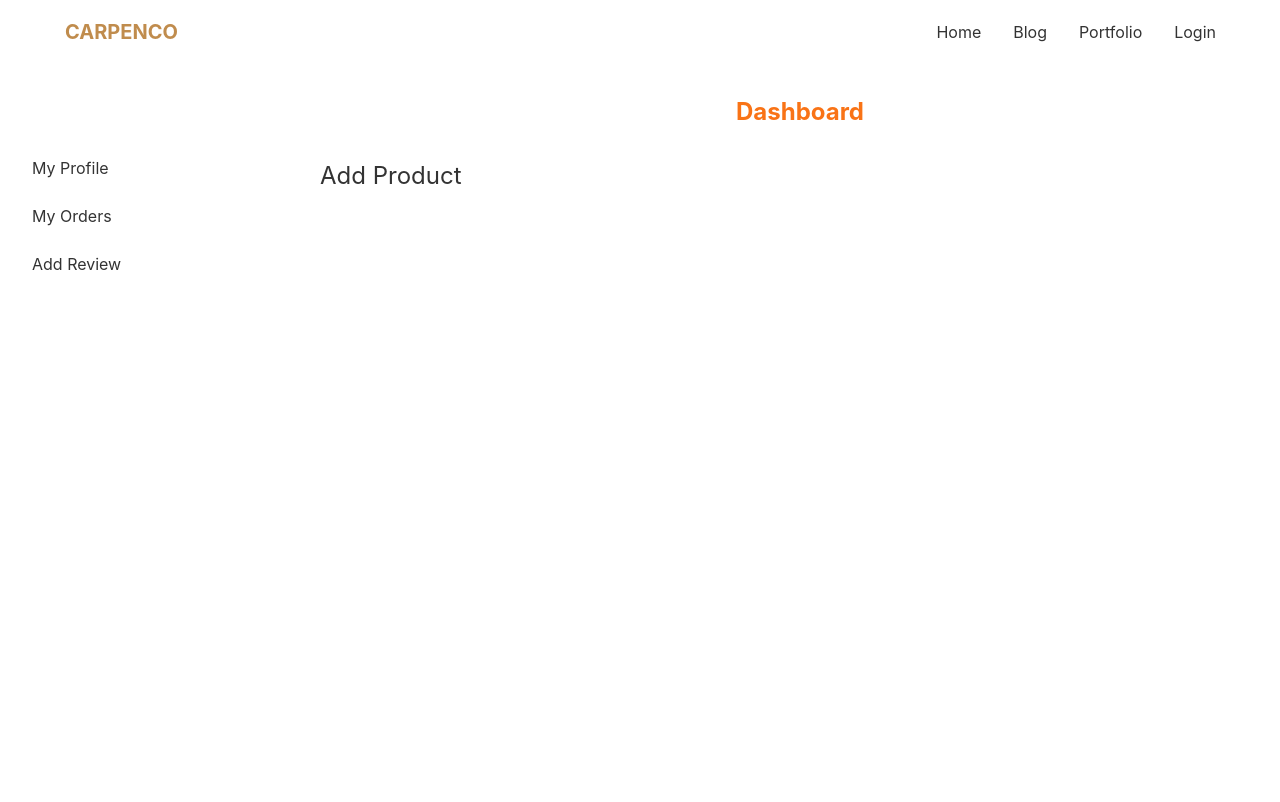
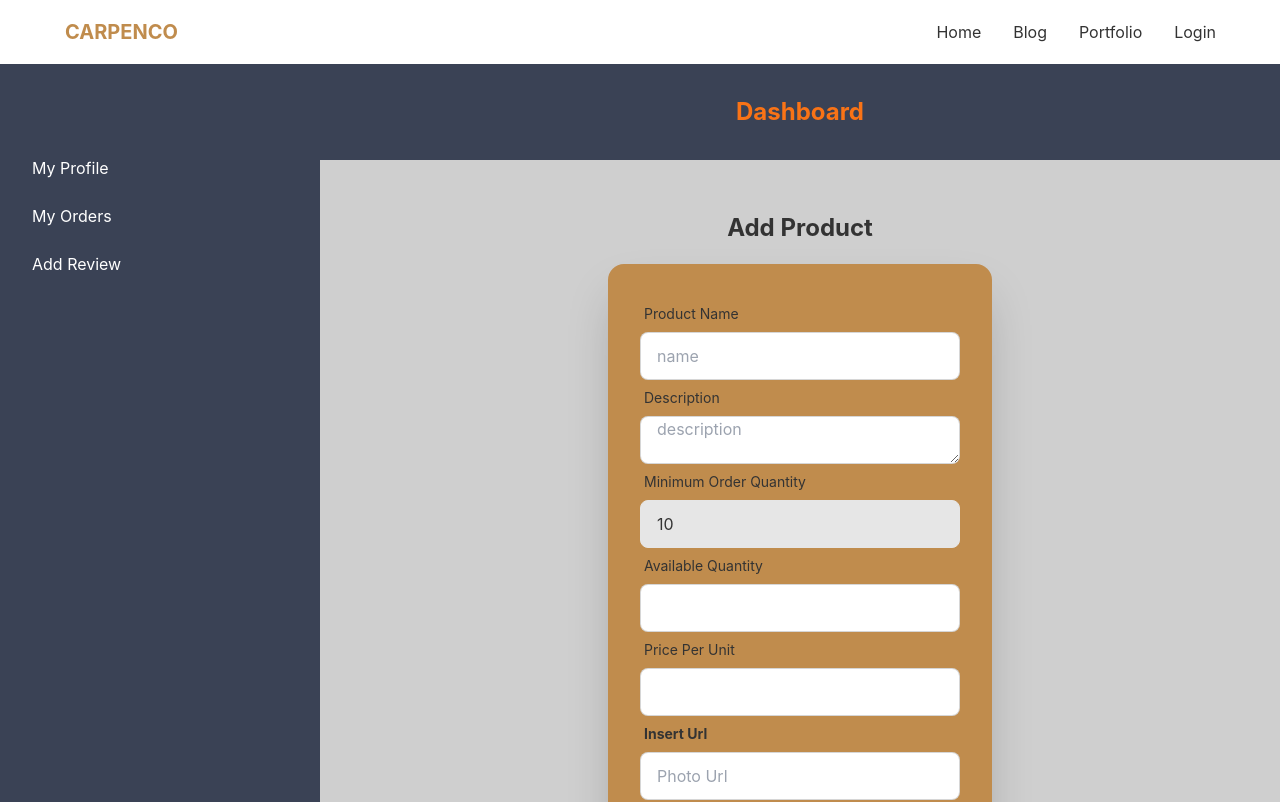
Before and after one commit to abrakib942/carpenter-tools, a React (Create React App) app: page /dashboard/add-product in a window 1280 px wide. Shown: the top 802 px of the page. Built offline with nearby package versions, Linux system fonts and the light colour scheme; no server answers; the HTML template or start-up script is replaced by a standard one.

Commit message:
add product done

```diff
--- a/src/App.js
+++ b/src/App.js
@@ -21,6 +21,7 @@ import Purchase from "./pages/Purchase";
 import { ToastContainer } from "react-toastify";
 import "react-toastify/dist/ReactToastify.css";
 import Portfolio from "./pages/Portfolio";
+import RequireAdmin from "./pages/login/RequireAdmin";
 
 function App() {
   return (
@@ -48,7 +49,14 @@ function App() {
           <Route path="review" element={<AddReview />} />
           <Route path="manage-order" element={<ManageOrders />} />
           <Route path="add-product" element={<AddProduct />} />
-          <Route path="make-admin" element={<MakeAddmin />} />
+          <Route
+            path="make-admin"
+            element={
+              <RequireAdmin>
+                <MakeAddmin />
+              </RequireAdmin>
+            }
+          />
           <Route path="manage-product" element={<ManageProduct />} />
           <Route path="profile" element={<MyProfile />} />
         </Route>
--- a/src/hooks/useAdmin.js
+++ b/src/hooks/useAdmin.js
@@ -2,6 +2,7 @@ import { useEffect, useState } from "react";
 
 const useAdmin = (user) => {
   const [admin, setAdmin] = useState(false);
+  const [adminLoading, setAdminLoading] = useState(true);
   useEffect(() => {
     const email = user?.email;
     if (email) {
@@ -9,10 +10,11 @@ const useAdmin = (user) => {
         .then((res) => res.json())
         .then((data) => {
           setAdmin(data.admin);
+          setAdminLoading(false);
         });
     }
   }, [user]);
-  return [admin];
+  return [admin, adminLoading];
 };
 
 export default useAdmin;
--- a/src/pages/Dashboard/AddProduct.js
+++ b/src/pages/Dashboard/AddProduct.js
@@ -1,9 +1,137 @@
-import React from "react";
+import React, { useRef } from "react";
+import { toast } from "react-toastify";
 
 const AddProduct = () => {
+  const nameRef = useRef();
+  const desRef = useRef();
+  const minRef = useRef();
+  const availableRef = useRef();
+  const priceRef = useRef();
+  const imgRef = useRef();
+
+  const handleAdd = (event) => {
+    event.preventDefault();
+
+    const name = nameRef.current.value;
+    const description = desRef.current.value;
+    const minOrderQuantity = minRef.current.value;
+    const availableQuantity = availableRef.current.value;
+    const price = priceRef.current.value;
+    const img = imgRef.current.value;
+
+    const addProduct = {
+      name,
+      description,
+      minOrderQuantity: Number(minOrderQuantity),
+      availableQuantity: Number(availableQuantity),
+      price: Number(price),
+      img,
+    };
+
+    fetch("http://localhost:5000/tool", {
+      method: "POST",
+      headers: {
+        "content-type": "application/json",
+      },
+      body: JSON.stringify(addProduct),
+    })
+      .then((res) => res.json())
+      .then((data) => {
+        if (data.insertedId) {
+          toast.success("Product added Successfully");
+
+          event.target.reset();
+        }
+      });
+  };
   return (
-    <div>
-      <h2 className="text-2xl">Add Product</h2>
+    <div className="bg-base-300 py-8">
+      <h2 className="text-2xl font-bold text-center my-5">Add Product</h2>
+
+      <div class="hero">
+        <div class="card  w-full max-w-sm shadow-2xl bg-primary">
+          <div class="card-body">
+            <form onSubmit={handleAdd}>
+              <div class="form-control">
+                <label class="label">
+                  <span class="label-text">Product Name</span>
+                </label>
+                <input
+                  ref={nameRef}
+                  type="text"
+                  placeholder="name"
+                  class="input input-bordered"
+                  required
+                />
+              </div>
+              <div class="form-control">
+                <label class="label">
+                  <span class="label-text">Description</span>
+                </label>
+                <textarea
+                  ref={desRef}
+                  type="text"
+                  placeholder="description"
+                  class="input input-bordered"
+                  required
+                />
+              </div>
+              <div class="form-control">
+                <label class="label">
+                  <span class="label-text">Minimum Order Quantity</span>
+                </label>
+                <input
+                  value={10}
+                  ref={minRef}
+                  type="number"
+                  class="input input-bordered"
+                  disabled
+                />
+              </div>
+              <div class="form-control">
+                <label class="label">
+                  <span class="label-text">Available Quantity</span>
+                </label>
+                <input
+                  ref={availableRef}
+                  type="number"
+                  class="input input-bordered"
+                  required
+                />
+              </div>
+              <div class="form-control">
+                <label class="label">
+                  <span class="label-text">Price Per Unit</span>
+                </label>
+                <input
+                  ref={priceRef}
+                  type="number"
+                  class="input input-bordered"
+                  required
+                />
+              </div>
+              <div class="form-control">
+                <label class="label">
+                  <span class="label-text font-bold">Insert Url</span>
+                </label>
+                <input
+                  ref={imgRef}
+                  type="text"
+                  placeholder="Photo Url"
+                  class="input input-bordered"
+                  required
+                />
+              </div>
+
+              <div class="form-control mt-6">
+                <button type="submit" class="btn btn-accent">
+                  Add
+                </button>
+              </div>
+            </form>
+          </div>
+        </div>
+      </div>
     </div>
   );
 };
--- a/src/pages/Dashboard/Dashboard.js
+++ b/src/pages/Dashboard/Dashboard.js
@@ -8,7 +8,7 @@ const Dashboard = () => {
   const [user] = useAuthState(auth);
   const [admin] = useAdmin(user);
   return (
-    <div className="">
+    <div className="bg-accent">
       <div className="drawer drawer-mobile">
         <input id="my-drawer-2" type="checkbox" className="drawer-toggle" />
         <div className="drawer-content ">
@@ -19,7 +19,7 @@ const Dashboard = () => {
         </div>
         <div className="drawer-side mt-16">
           <label htmlFor="my-drawer-2" className="drawer-overlay"></label>
-          <ul className="menu p-4 overflow-y-auto w-80 bg-base-100 text-base-content">
+          <ul className="menu p-4 overflow-y-auto w-80 bg-accent text-white">
             {/* <!-- Sidebar content here --> */}
             <li>
               <NavLink to="/dashboard/profile">My Profile</NavLink>
--- a/src/pages/Dashboard/MakeAddmin.js
+++ b/src/pages/Dashboard/MakeAddmin.js
@@ -18,7 +18,9 @@ const MakeAddmin = () => {
 
   return (
     <div>
-      <h2 className="text-2xl">Users: {users.length} </h2>
+      <h2 className="text-2xl font-bold text-white text-center mb-2">
+        Users: {users.length}{" "}
+      </h2>
 
       <div class="overflow-x-auto">
         <table class="table w-full">
--- a/src/pages/Purchase.js
+++ b/src/pages/Purchase.js
@@ -211,7 +211,7 @@ const Purchase = () => {
                 value={user.displayName}
                 type="text"
                 class="input input-bordered"
-                disabled
+                required
               />
             </div>
             <div class="form-control">
--- /dev/null
+++ b/src/pages/login/RequireAdmin.js
@@ -0,0 +1,24 @@
+import React from "react";
+import { useAuthState } from "react-firebase-hooks/auth";
+import { Navigate, Outlet, useLocation } from "react-router-dom";
+import Loading from "../../components/Loading";
+import auth from "../../firebase.init";
+import useAdmin from "../../hooks/useAdmin";
+
+const RequireAdmin = ({ children }) => {
+  const [user, loading] = useAuthState(auth);
+  const [admin, adminLoading] = useAdmin(user);
+  const location = useLocation();
+
+  if (loading || adminLoading) {
+    return <Loading />;
+  }
+
+  if (!user || !admin) {
+    return <Navigate to="*" state={{ from: location }} replace></Navigate>;
+  }
+
+  return children;
+};
+
+export default RequireAdmin;
```
